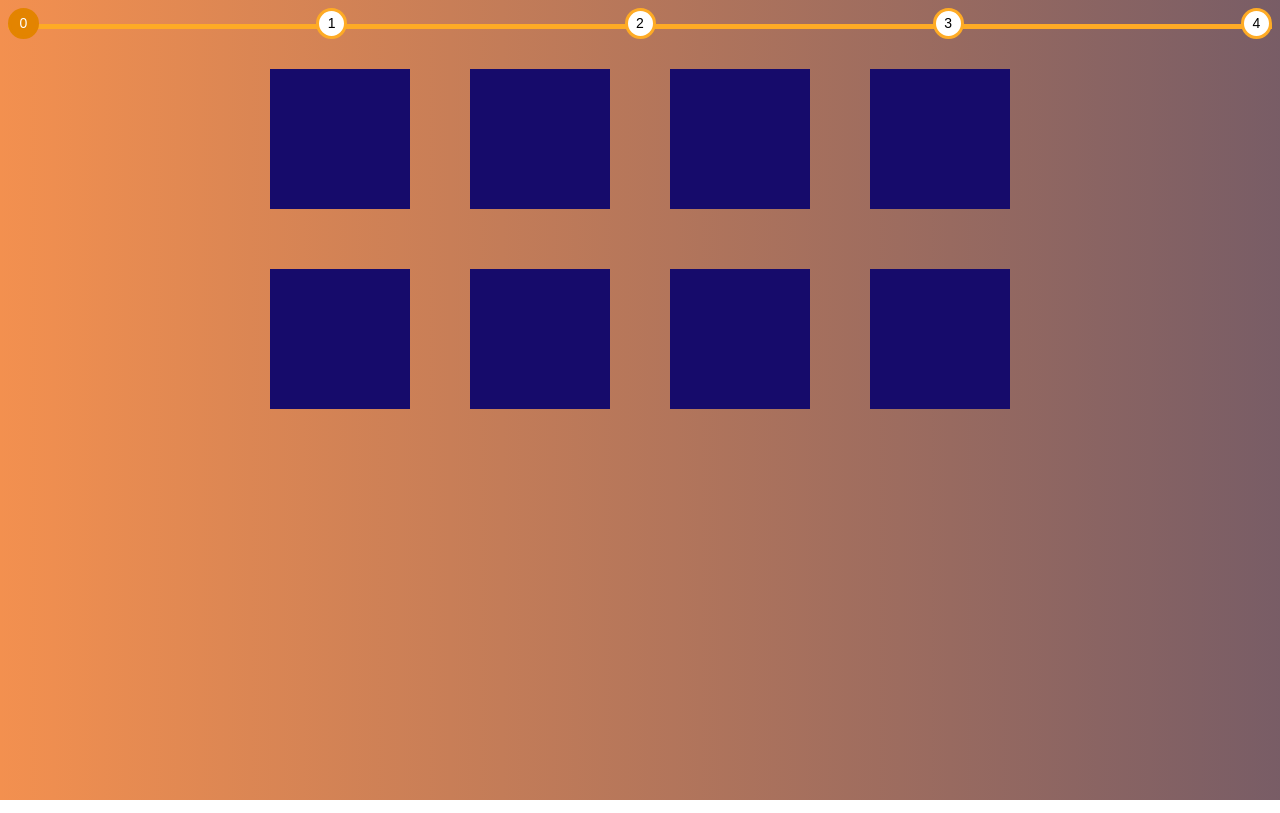
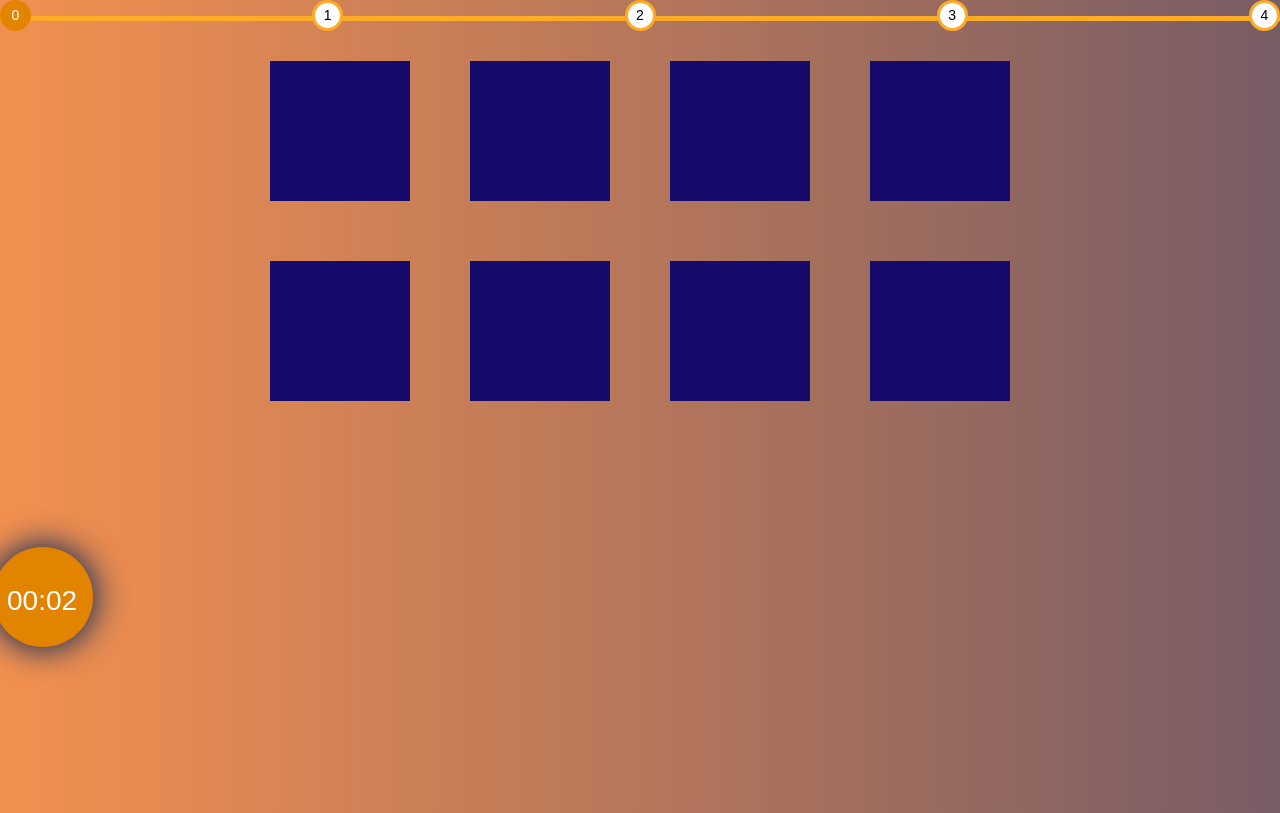
Before and after one commit to RivkaElgozy/webProject, a website with bundled scripts: page game.html in a window 1280 px wide. Built offline with nearby package versions, Linux system fonts and the light colour scheme.

Commit message:
stopwatch

```diff
--- a/css/homeStyle.css
+++ b/css/homeStyle.css
@@ -84,7 +84,7 @@
 }
 
 .main-play-btn{
-    padding: 12px 0px 7px 9.2%;
+    padding: 12px 0px 7px 120px;
     margin: 0px auto;
     width: 320px;
     height: 60px;
--- a/css/style.css
+++ b/css/style.css
@@ -49,3 +49,56 @@
   background-color: #e38400;
   color: #fff;
 }
+@import url('https://fonts.googleapis.com/css2?family=Source+Sans+Pro:wght@400;600&display=swap');
+*{
+    margin: 0;
+    padding: 0;
+    font-family: 'Source Sans Pro', sans-serif;
+}
+.container{
+    background-color: #222242;
+    height: 100vh;
+    width: 100%;
+    text-align: center;
+    position: absolute;
+}
+.wrapper{
+    position: relative;
+    top: 50%;
+    left: 50%;
+    transform: translate(-50%,-50%);
+}
+.wrapper p{
+    position: relative;
+    display: inline-block;
+    color: #ffffff;
+    z-index: 9999;
+    font-size: 28px;
+    margin-bottom: 120px;
+}
+.wrapper p::before{
+    content: '';
+    position: absolute;
+    width: 100px;
+    height: 100px;
+    background-color: #e38400;
+    z-index: -1;
+    border-radius: 50%;
+	left: -10%;
+    top: -118%;
+    animation-name: shine;
+    animation-duration: 3s;
+    animation-iteration-count: infinite;
+}
+@keyframes shine{
+    0%,100%{
+        box-shadow: 0px 0px 32px -12px rgb(13, 42, 90) ;
+    }
+    50%{
+        box-shadow: 0px 0px 32px 3px rgb(13, 42, 90) ;
+    }
+}
+
+.mins{
+  padding-left: 10%;
+}
--- a/game.html
+++ b/game.html
@@ -3,10 +3,11 @@
     <title>Memory Game</title>
     <link rel="stylesheet" href="css/style.css">
     <link rel = "shortcut icon" href = "images/unnamed.png">
-</html>
     <body style="background-image: url('images/background.jpeg');">
       <div id="progress" >
-        <div id="progress-bar"></div>
+        <div id="progress-bar">
+        </div>
+        <div>
           <ul id="progress-num">
             <li class="step active">0</li>
             <li class="step">1</li>
@@ -15,7 +16,15 @@
             <li class="step">4</li>
           </ul>
         </div>
+      </div>
 
       <canvas id="canvas" width="740" height="600"></canvas>
+
+      <div class="wrapper">
+        <p>
+          <span class="mins" id ="mins">00:00</span>
+        </p> <br>
+      </div>
       <script type="module" src="js/game.js"></script>
     </body>
+    </html>
--- a/js/game.js
+++ b/js/game.js
@@ -113,8 +113,8 @@
     end();
   }
 }
-
 draw();
+startClock();
 window.setTimeout(gameLoop, 5000);
 
 function end(){
@@ -190,3 +190,39 @@
     window.requestAnimationFrame(explode);
   }
 }
+function startClock() {
+  var timer;
+var ele = document.getElementById('mins');
+
+(function (){
+  var sec = 0;
+  var min = 0;
+  let flag = 0;
+  timer = setInterval(()=>{
+    if(flag === 0){
+      if(sec === 4){
+        flag = 1;
+        sec = 0;
+      }
+      ele.innerHTML = '00:00';
+    }
+    else{
+    if(sec < 10)
+      if(min < 10)
+        ele.innerHTML = '0'+min+':0'+sec;
+        else
+        ele.innerHTML = min+':0'+sec;
+    else
+    if(min<10)
+      ele.innerHTML = '0'+min+':'+sec;
+      else
+      ele.innerHTML = min+':0'+sec;
+      if(sec === 60) {
+        sec = 0;
+        min++;
+      }
+    }
+    sec ++;
+  }, 1000) // each 1 second
+})()
+}
```
Lines whose indentation alone changed are shown as unchanged.
